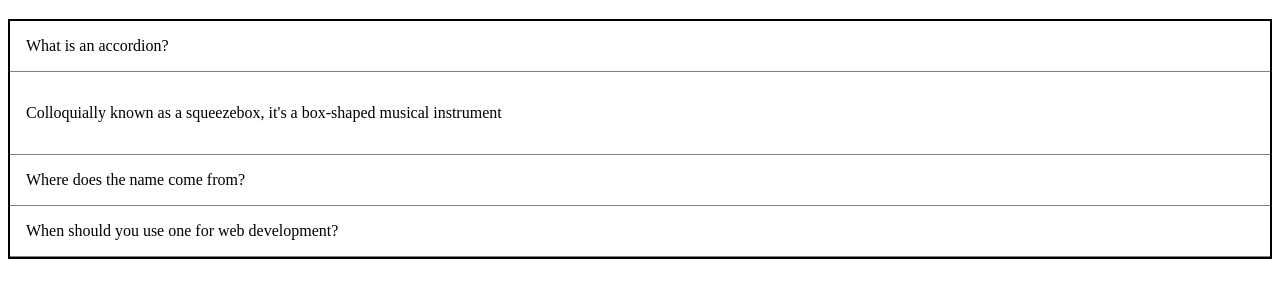
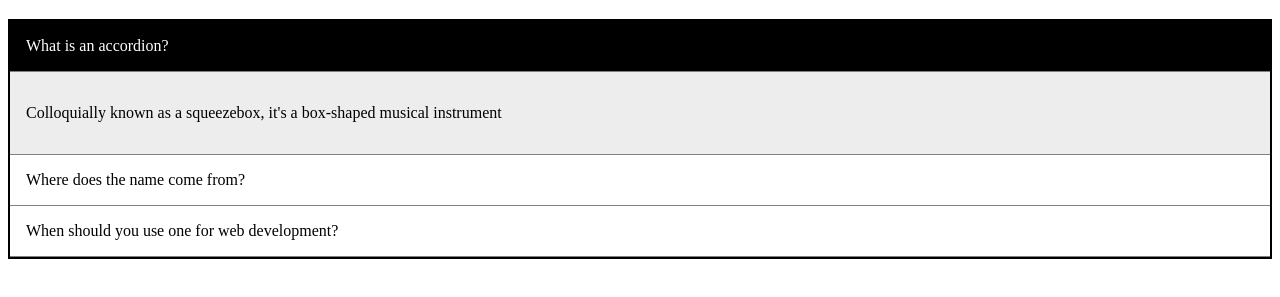
Before and after one commit to victorandcode/Akkordeon, a website built with webpack: page src/index.html in a window 1280 px wide. Both pictures are taken after a click on the element "What is an accordion?". Shown: the part 61-358 px from the top of the page. Built offline with nearby package versions, Linux system fonts and the light colour scheme.

Commit message:
feat: toggle title state onClick

```diff
--- a/src/accordion.js
+++ b/src/accordion.js
@@ -6,35 +6,52 @@ import { slideUp, slideDown } from "./sliding"
  */
 export const makeAccordion = element => {
   const children = element.children
+  const titleNodes = []
+  const contentNodes = []
   for (let i = 0; i < children.length; i += 2) {
-    const titleNode = children[i]
-    const contentNode = children[i + 1]
-    const onTitleClick = () => displayOnlySelected(children, contentNode)
-    initialiseTitle(titleNode, onTitleClick)
+    titleNodes.push(children[i])
+    contentNodes.push(children[i + 1])
   }
+  titleNodes.forEach((titleNode, index) => {
+    const contentNode = contentNodes[index]
+    const onTitleClick = () => {
+      toggleTitleNode(titleNodes, titleNode)
+      toggleContentNode(contentNodes, contentNode)
+    }
+    titleNode.addEventListener("click", onTitleClick)
+  })
   //By default hide everything
-  displayOnlySelected(children, null)
+  toggleContentNode(contentNodes, null)
 }
 
 /**
  *
- * @param {Array<HTMLElement>} elements
+ * @param {Array<HTMLElement>} allTitleNodes
+ * @param {HTMLElement} targetTitleNode
  */
-const displayOnlySelected = (elements, selectedElement) => {
-  for (let i = 1; i < elements.length; i += 2) {
-    const element = elements[i]
-    if (element !== selectedElement) {
-      slideUp(element)
+function toggleTitleNode(allTitleNodes, targetTitleNode) {
+  for (let titleNode of allTitleNodes) {
+    if (titleNode !== targetTitleNode) {
+      titleNode.classList.remove("is-expanded")
     }
   }
-  slideDown(selectedElement)
+  targetTitleNode.classList.toggle("is-expanded")
 }
 
 /**
  *
- * @param {HTMLElement} title
- * @param {MouseEvent} onClick
+ * @param {Array<HTMLElement>} allContentNodes
+ * @param {HTMLElement} contentNode
  */
-function initialiseTitle(title, onClick) {
-  title.addEventListener("click", onClick)
+const toggleContentNode = (allContentNodes, targetContentNode) => {
+  for (let contentNode of allContentNodes) {
+    if (contentNode !== targetContentNode) {
+      slideUp(contentNode)
+    }
+  }
+  if (getComputedStyle(targetContentNode).display === "none") {
+    slideDown(targetContentNode)
+  } else {
+    slideUp(targetContentNode)
+  }
 }
--- a/src/accordion.scss
+++ b/src/accordion.scss
@@ -23,6 +23,7 @@
 
 .csm-Accordion-content {
   border-bottom: 1px solid gray;
+  background-color: rgb(237, 237, 237);
   margin: 0;
   padding: 1rem;
 }
--- a/src/sliding.js
+++ b/src/sliding.js
@@ -9,14 +9,13 @@ export const slideUp = (element, duration = DEFAULT_DURATION) => {
   element.style.transitionProperty = "height, margin, padding"
   element.style.transitionDuration = duration + "ms"
   element.style.boxSizing = "border-box"
-  element.style.height = element.offsetHeight + "px"
-  element.offsetHeight
   element.style.overflow = "hidden"
   element.style.height = 0
   element.style.paddingTop = 0
   element.style.paddingBottom = 0
   element.style.marginTop = 0
   element.style.marginBottom = 0
+  // Once animation ends, remove temporal properties and just make element invisible
   window.setTimeout(() => {
     element.style.display = "none"
     element.style.removeProperty("height")
```
